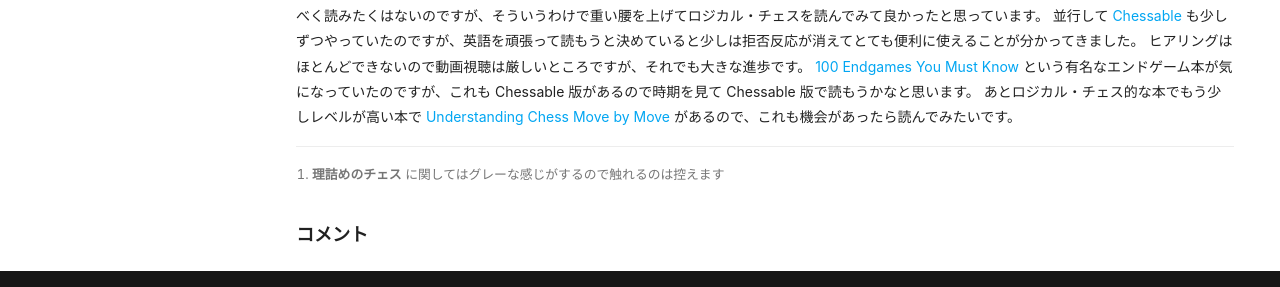
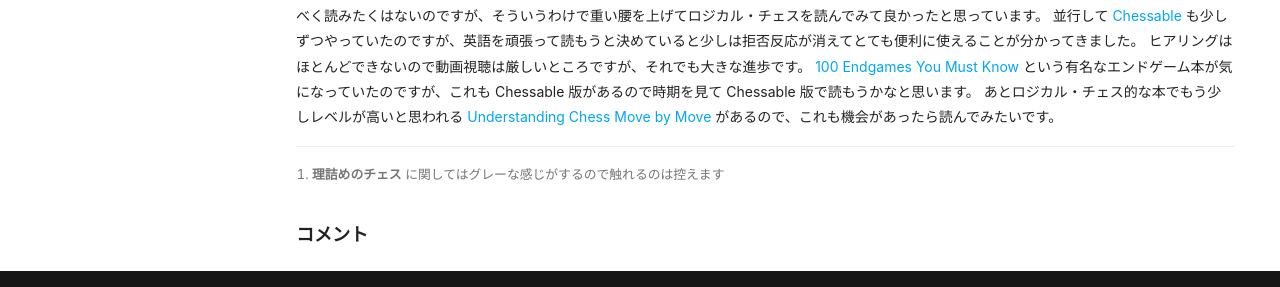
Before and after one commit to kojion/chess, an MkDocs documentation site: the page built from docs/note/20230125.md, in a window 1280 px wide and 1356 px high. Shown: the part 1015-1302 px from the top of the window. Built offline with MkDocs 1.6.1 and Material for MkDocs 9.7.7, drawn with Linux system fonts in a browser that asks for light colours; some web fonts are replaced; comment, search, counter and statistics services are not loaded.

Commit message:
微妙に修正

```diff
--- a/docs/note/20230125.md
+++ b/docs/note/20230125.md
@@ -52,7 +52,7 @@
 ヒアリングはほとんどできないので動画視聴は厳しいところですが、それでも大きな進歩です。
 [100 Endgames You Must Know](https://www.amazon.co.jp/100-Endgames-You-Must-Know/dp/9056916173)
 という有名なエンドゲーム本が気になっていたのですが、これも Chessable 版があるので時期を見て Chessable 版で読もうかなと思います。
-あとロジカル・チェス的な本でもう少しレベルが高い本で
+あとロジカル・チェス的な本でもう少しレベルが高いと思われる
 [Understanding Chess Move by Move](https://www.amazon.co.jp/Understanding-Chess-Move-English-ebook/dp/B008QO3XVK/)
 があるので、これも機会があったら読んでみたいです。
 
```
